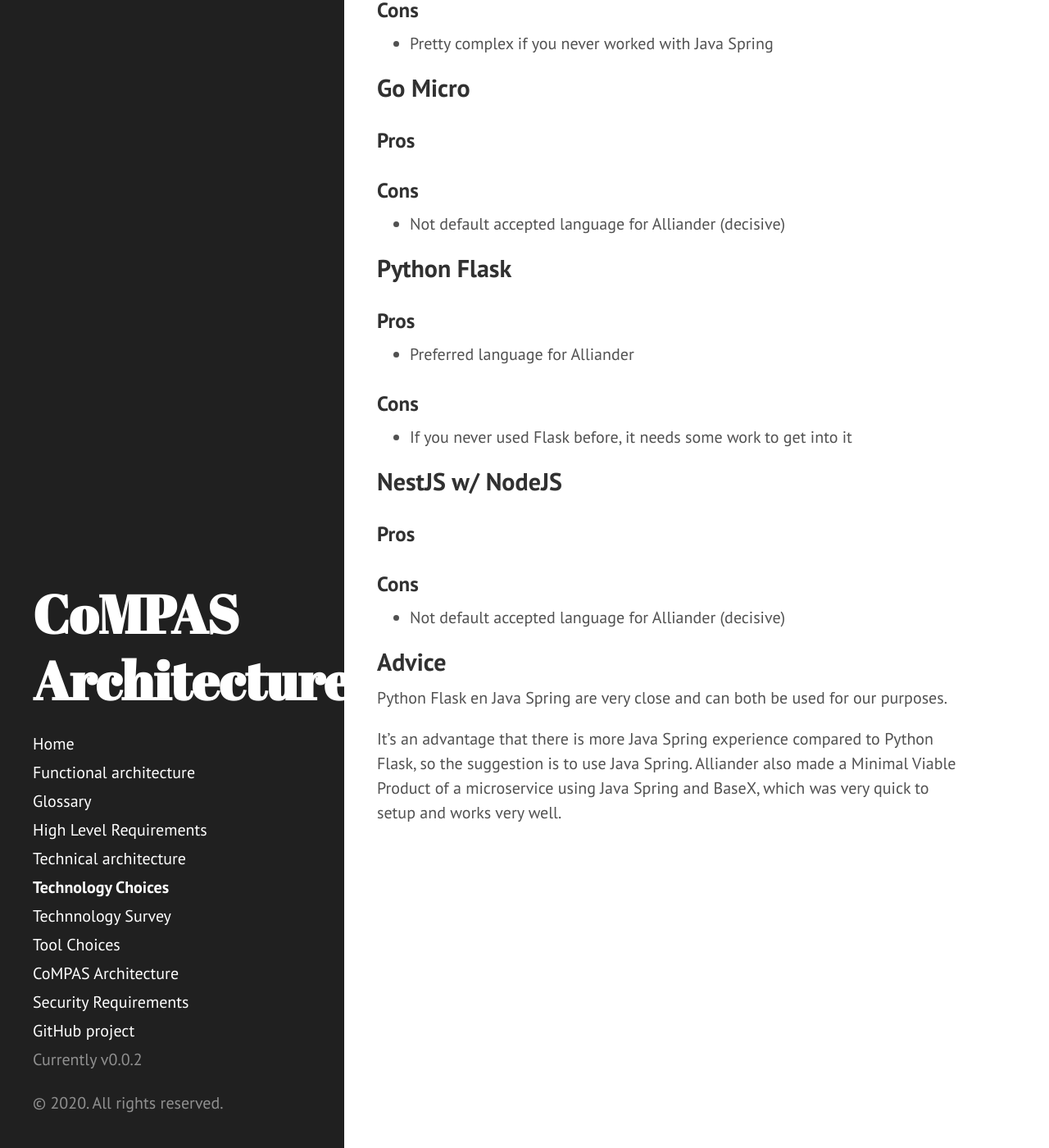
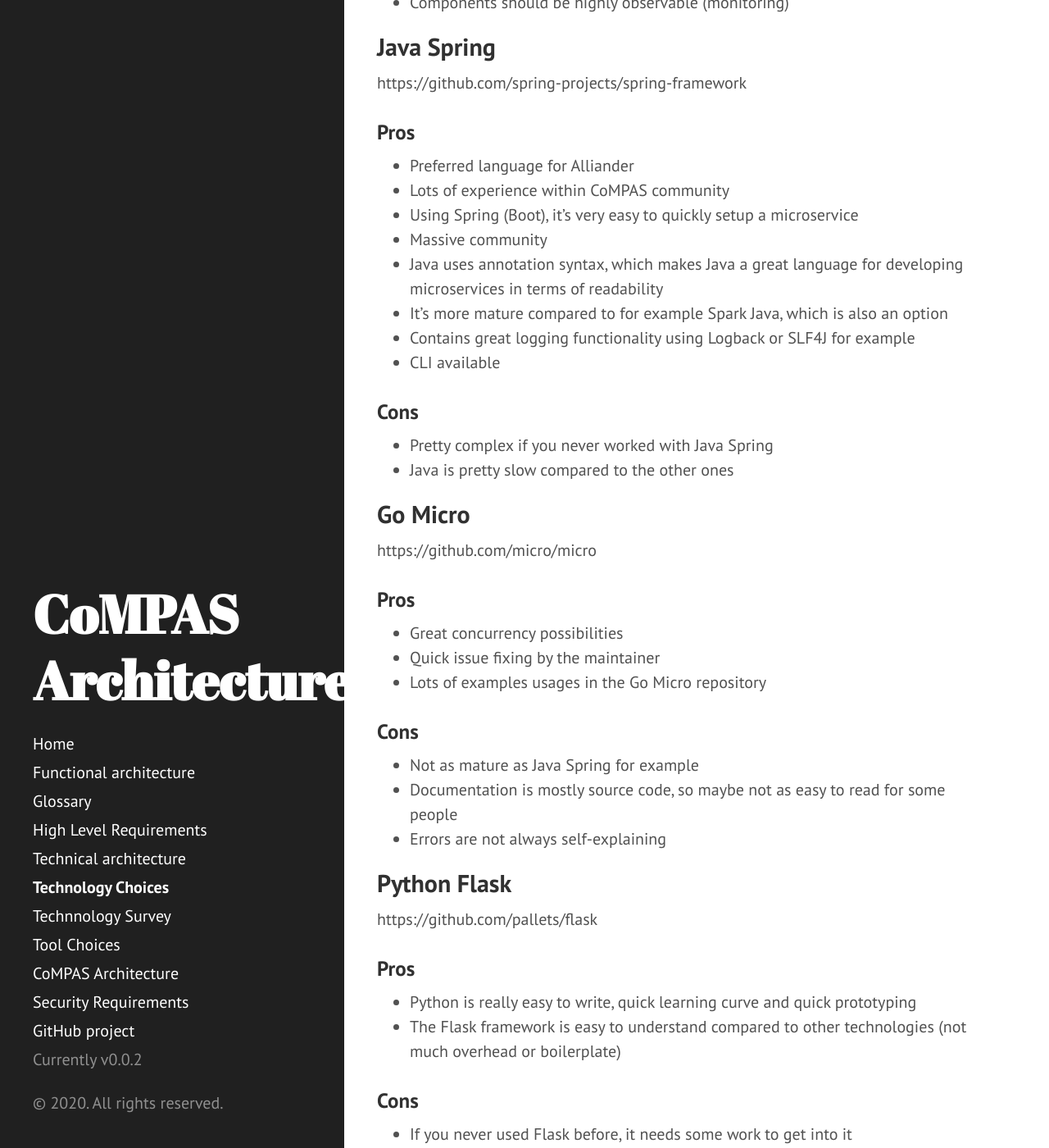
Before and after one commit to com-pas/compas-architecture, a Jekyll site: the page built from TECHNOLOGY_CHOICES.md, in a window 1280 px wide and 1400 px high, scrolled down 6402 px. Shown: the whole window at 82% size. Built offline with Jekyll 4.4.1, drawn with Linux system fonts in a browser that asks for light colours; our own code applies the rules of GitHub Pages for plain Markdown files; some of the changed text lies outside the part shown.

Commit message:
Added missing findings
Signed-off-by: Rob Tjalma <rob@tjalma.com>

```diff
--- a/TECHNOLOGY_CHOICES.md
+++ b/TECHNOLOGY_CHOICES.md
@@ -139,41 +139,73 @@ RiseClipse is also a good candidate, because it's dedicated on IEC 61850/CIM val
 Only thing is, it's not as flexible as using Schematron. But I really do like the combination Schematron and eXist-db/BaseX.
 
 # Microservice technology
+A good technology is key to a good microservice.
+
+But be aware: it's not a definitive technology.
+Multiple microservices can have multiple technologies, that's the cool thing about microservices.
+Just create them and put them in a microservice which lives next to the other ones. By using a REST API, it can communicate with the other ones for example.
 ## Checks for determining microservice technology
-- Technology should be accepted by Alliander
--
+- Technology should be accepted by the open source community
+- Technology should not be completely new to the community, so we can make some quick progression
+- Components should be independent deployable (for example the CIM conversion component, in case it needs an update)
+- Components should be highly observable (monitoring)
 
 ## Java Spring
+https://github.com/spring-projects/spring-framework
 ### Pros
 - Preferred language for Alliander
 - Lots of experience within CoMPAS community
 - Using Spring (Boot), it's very easy to quickly setup a microservice
 - Massive community
+- Java uses annotation syntax, which makes Java a great language for developing microservices in terms of readability
+- It's more mature compared to for example Spark Java, which is also an option
+- Contains great logging functionality using Logback or SLF4J for example
+- CLI available
 
 ### Cons
 - Pretty complex if you never worked with Java Spring
+- Java is pretty slow compared to the other ones
 
 ## Go Micro
+https://github.com/micro/micro
 ### Pros
+- Great concurrency possibilities
+- Quick issue fixing by the maintainer
+- Lots of examples usages in the Go Micro repository
 
 ### Cons
-- Not default accepted language for Alliander (decisive)
+- Not as mature as Java Spring for example
+- Documentation is mostly source code, so maybe not as easy to read for some people
+- Errors are not always self-explaining
 
 ## Python Flask
+https://github.com/pallets/flask
 ### Pros
-- Preferred language for Alliander
+- Python is really easy to write, quick learning curve and quick prototyping
+- The Flask framework is easy to understand compared to other technologies (not much overhead or boilerplate)
 
 ### Cons
 - If you never used Flask before, it needs some work to get into it
+- Flask handles requests one at a time (not async). So multiple requests take more time. If CoMPAS will have a lot of users at the same time, this might be a problem
 
 ## NestJS w/ NodeJS
+https://github.com/nestjs/nest
 ### Pros
+- The main microservice platform for enterprises and startups who want to embrace microservices
+- Annotation driven, so Java developers should feel great using NestJS
+- Swagger documentation is automaticaly generated from API endpoints
+- NestJS uses the latest Typescript version, so it keeps up with the almighty Javascript world
+- CLI available
+- Monitoring ad health checks are available by using NPM.
 
 ### Cons
-- Not default accepted language for Alliander (decisive)
+- Lack of documentation
+- Not a lot of backing power, compared to for example Go Micro (Google). So the question is how long it can live, living to huge competitors like Go Micro and Java Spring.
 
-## Advice
+## Advice Rob
 Python Flask en Java Spring are very close and can both be used for our purposes.
 
-It's an advantage that there is more Java Spring experience compared to Python Flask, so the suggestion is to use Java Spring.
-Alliander also made a Minimal Viable Product of a microservice using Java Spring and BaseX, which was very quick to setup and works very well.
+It's an advantage that there is more Java Spring experience compared to Python Flask, so the suggestion is to use Java Spring. Also based on the checks I made.
+Rob also made a Minimal Viable Product of a microservice using Java Spring and BaseX, which was very quick to setup and works very well.
+
+NestJS also looks very promising, but the lack of documentation is a game changer for me. Go Micro is also a good candidate, but the lack a maturity made me decide not to choose for Go Micro.
```
